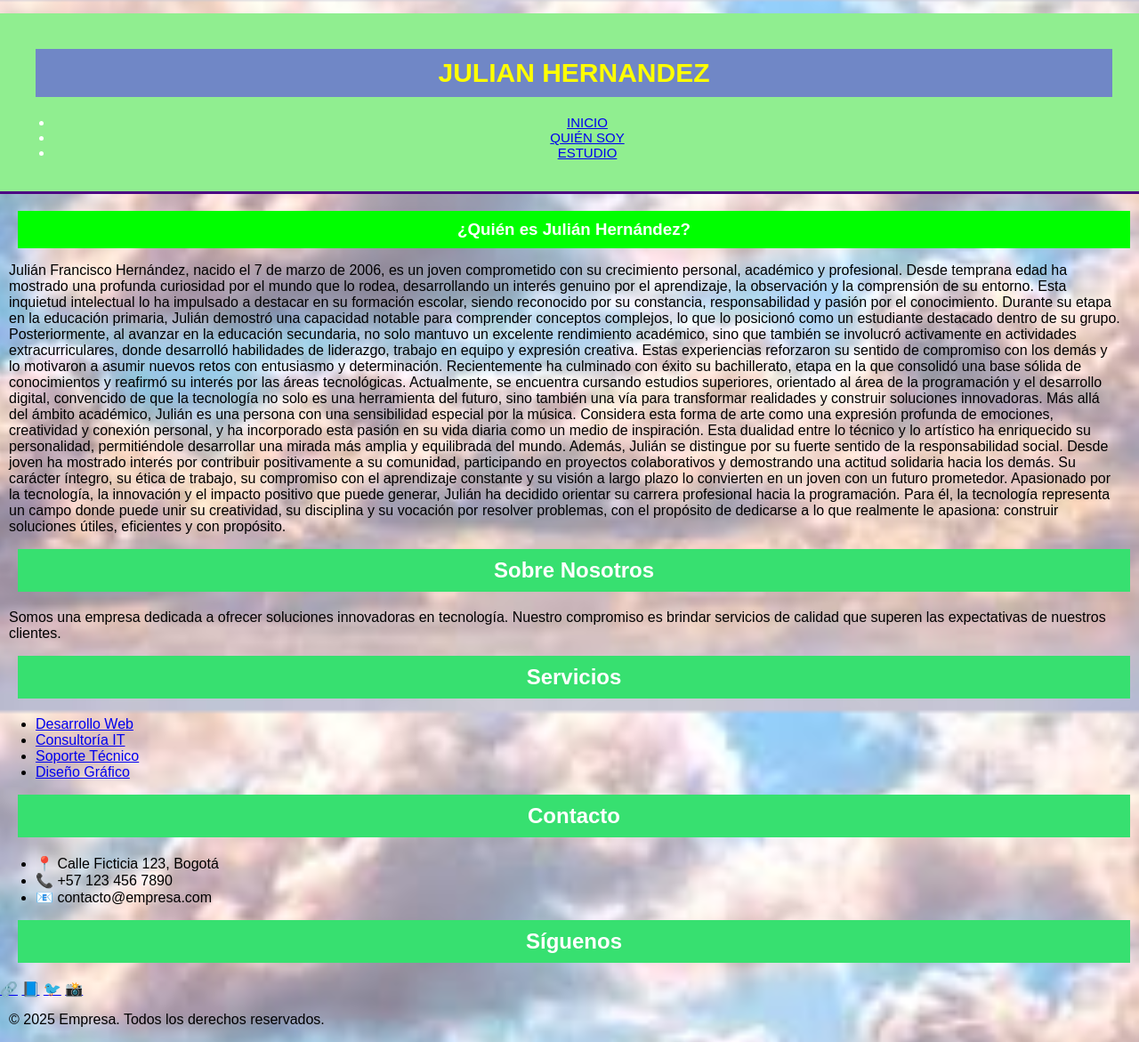
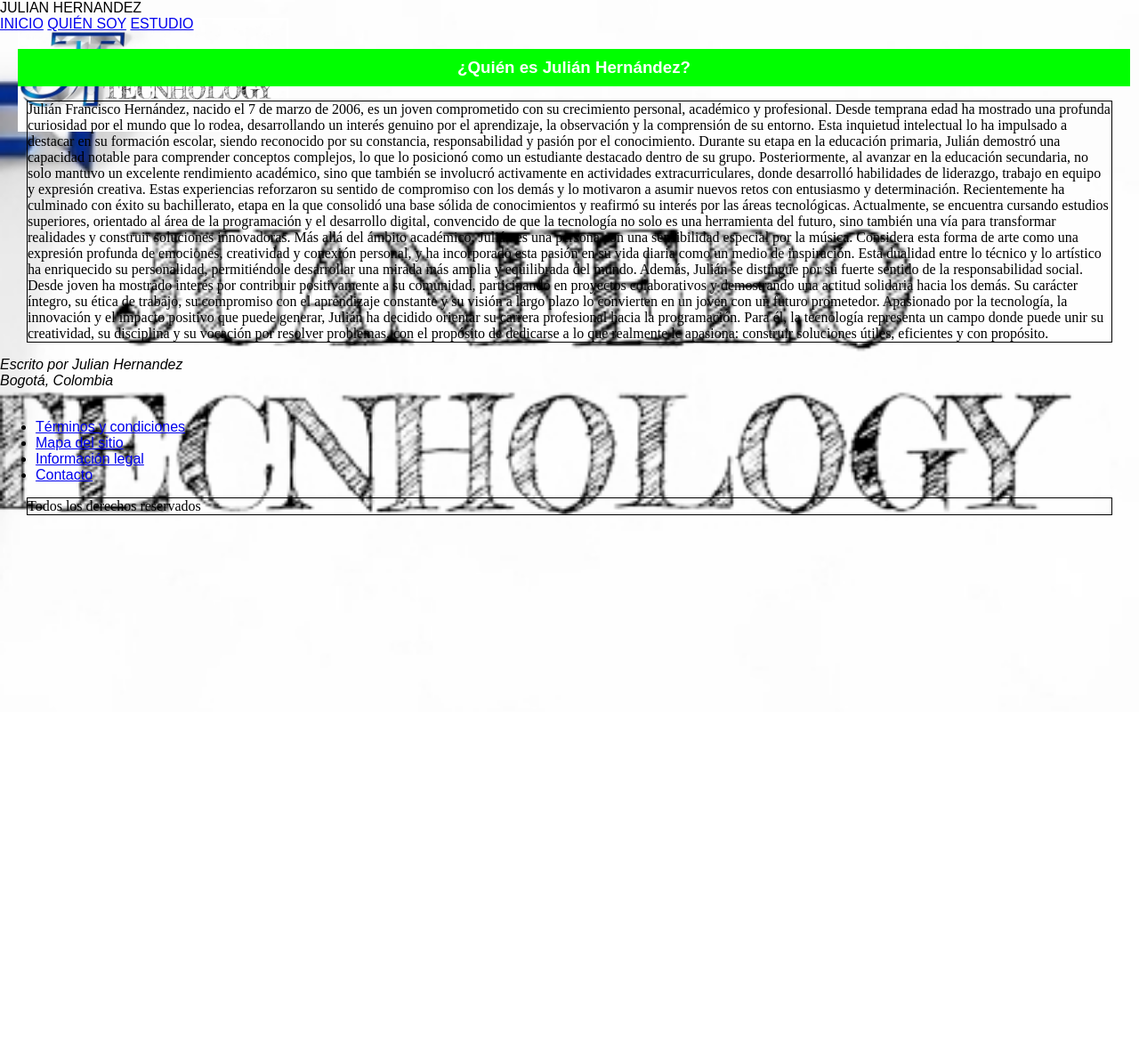
Before and after one commit to Julianhernandez2025/PROYECTO-PERSONAL, a plain HTML site: page quiensoy.html in a window 1280 px wide. Shown: the whole page at 89% size. After the commit the page ends 800 px from the top, so only its background shows below. Drawn offline with Linux system fonts and the light colour scheme.

Commit message:
octavo cambio

```diff
--- a/quiensoy.html
+++ b/quiensoy.html
@@ -10,17 +10,22 @@
 
 <body>
 
-  <header>
-    <h1>JULIAN HERNANDEZ</h1>
- <nav>
-    <ul class="menu">
-      <li><a href="index.html">INICIO</a></li>
-      <li><a href="quiensoy.html">QUIÉN SOY</a></li>
-      <li><a href="estudio.html">ESTUDIO</a></li>
-      </ul>
-  </nav>
+<div class="contenedor-principal">
+  <div class="encabezado">
+    <img src="assets/img/INICIAL CON NOMBRE NEGOCIO.jpg" alt="Logo Juanero Technology" class="logo">
 
-  </header>
+    <div class="info">
+      <div class="nombre">JULIAN HERNANDEZ</div>
+      <nav class="menu">
+        <a href="index.html">INICIO</a>
+        <a href="quiensoy.html">QUIÉN SOY</a>
+        <a href="estudio.html">ESTUDIO</a>
+      </nav>
+    </div>
+  </div>
+</div>
+
+
 
 
 
@@ -37,47 +42,25 @@ Además, Julián se distingue por su fuerte sentido de la responsabilidad social
 
 Apasionado por la tecnología, la innovación y el impacto positivo que puede generar, Julián ha decidido orientar su carrera profesional hacia la programación. Para él, la tecnología representa un campo donde puede unir su creatividad, su disciplina y su vocación por resolver problemas, con el propósito de dedicarse a lo que realmente le apasiona: construir soluciones útiles, eficientes y con propósito.
 </p>
-<footer class="footer">
-  <div class="footer__container">
-    <section class="footer__section footer__section--about">
-      <h2 class="footer__title">Sobre Nosotros</h2>
-      <p class="footer__text">Somos una empresa dedicada a ofrecer soluciones innovadoras en tecnología. Nuestro compromiso es brindar servicios de calidad que superen las expectativas de nuestros clientes.</p>
-    </section>
+  <footer>
+    <address>
+      Escrito por Julian Hernandez<br>
+      Bogotá, Colombia<br>
+    </address>
+<br>
+    <nav>
+      <ul>
+        <li><a href="#">Términos y condiciones</a></li>
+        <li><a href="#">Mapa del sitio</a></li>
+        <li><a href="#">Información legal</a></li>
+        <li><a href="#">Contacto</a></li>
+      </ul>
+    </nav>
+    <p>Todos los derechos reservados</p>
+  </footer>
 
-    <section class="footer__section footer__section--services">
-      <h2 class="footer__title">Servicios</h2>
-      <ul class="footer__list">
-        <li><a href="#" class="footer__link">Desarrollo Web</a></li>
-        <li><a href="#" class="footer__link">Consultoría IT</a></li>
-        <li><a href="#" class="footer__link">Soporte Técnico</a></li>
-        <li><a href="#" class="footer__link">Diseño Gráfico</a></li>
-      </ul>
-    </section>
-
-    <section class="footer__section footer__section--contact">
-      <h2 class="footer__title">Contacto</h2>
-      <ul class="footer__list">
-        <li><span class="footer__icon">📍</span> Calle Ficticia 123, Bogotá</li>
-        <li><span class="footer__icon">📞</span> +57 123 456 7890</li>
-        <li><span class="footer__icon">📧</span> contacto@empresa.com</li>
-      </ul>
-    </section>
-
-    <section class="footer__section footer__section--social">
-      <h2 class="footer__title">Síguenos</h2>
-      <div class="footer__social-icons">
-        <a href="#" class="footer__social-icon">🔗</a>
-        <a href="#" class="footer__social-icon">📘</a>
-        <a href="#" class="footer__social-icon">🐦</a>
-        <a href="#" class="footer__social-icon">📸</a>
-      </div>
-    </section>
-  </div>
-
-  <div class="footer__bottom">
-    <p class="footer__text">© 2025 Empresa. Todos los derechos reservados.</p>
-  </div>
-</footer>
+</body>
+</html>
 
 
 
--- a/style.css
+++ b/style.css
@@ -1,6 +1,6 @@
 /* Fondo del body con imagen que ocupe toda la pantalla */
 body {
-  background-image: url(assets/img/nubes.jpeg);
+  background-image: url(assets/img/INICIAL\ CON\ NOMBRE\ NEGOCIO.jpg);
   background-size: cover;
   background-repeat: no-repeat;
   background-position: right top;
@@ -61,8 +61,12 @@ h3 {
 
 /* Párrafos */
 p {
-  margin-left: 10px;
-  margin-right: 20px;
+  margin-left: 30px;
+  margin-right: 30px;
+  font-family: 'Times New Roman', Times, serif;
+  font-weight: 20px;
+  border-style: hidden;
+  border:1px solid black;
 }
 
 /* Imagen general */
@@ -70,14 +74,13 @@ img {
   width: 300px;
   margin: 20px;
   border: 2px solid white;
+position: absolute;
+left: 0;
+top: 0;
+z-index: -1;
 }
 
-/* Contenedor principal */
-.contenedor-principal {
-  width: 300px;
-  height: 100px;
-  border-style: hidden;
-}
+
 
 /* Tablas */
 table {
@@ -150,11 +153,3 @@ tr:last-child td {
   background-color: #0056b3;
   transform: scale(1.06);
 }
-
-/* Imagen del menú */
-.contenedor {
- display: flex;
-width: 50px;
-height: 50px;
-max-width: 500px;
-}
```
Also changed, not shown: estudio.html (+14 -13 lines), index.html (+34 -54 lines), FOTO JULIAN HERNANDEZ.jpg (added), assets/img/INICIAL CON NOMBRE NEGOCIO.jpg (added), assets/img/INICIAL NEGOCIO.png (added), assets/img/LOGO IGLESIA.jpg (added), assets/img/MI PRIMERA PAGINA WEB.jpg (added), assets/img/desarrollo1.jpeg (added), assets/img/desarrollo2.jpeg (added), assets/img/en construccion.png (added), mas.png (added), nubes.jpeg (renamed from assets/img/nubes.jpeg).
